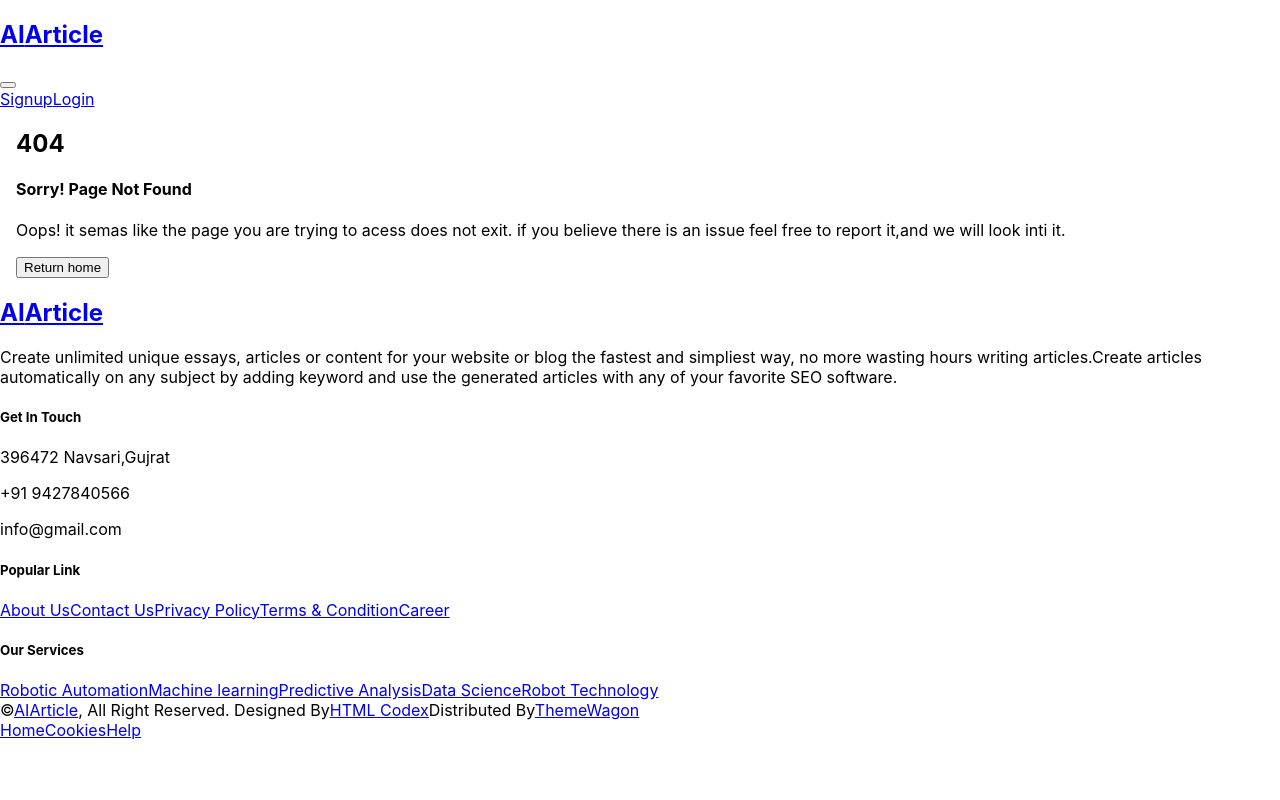
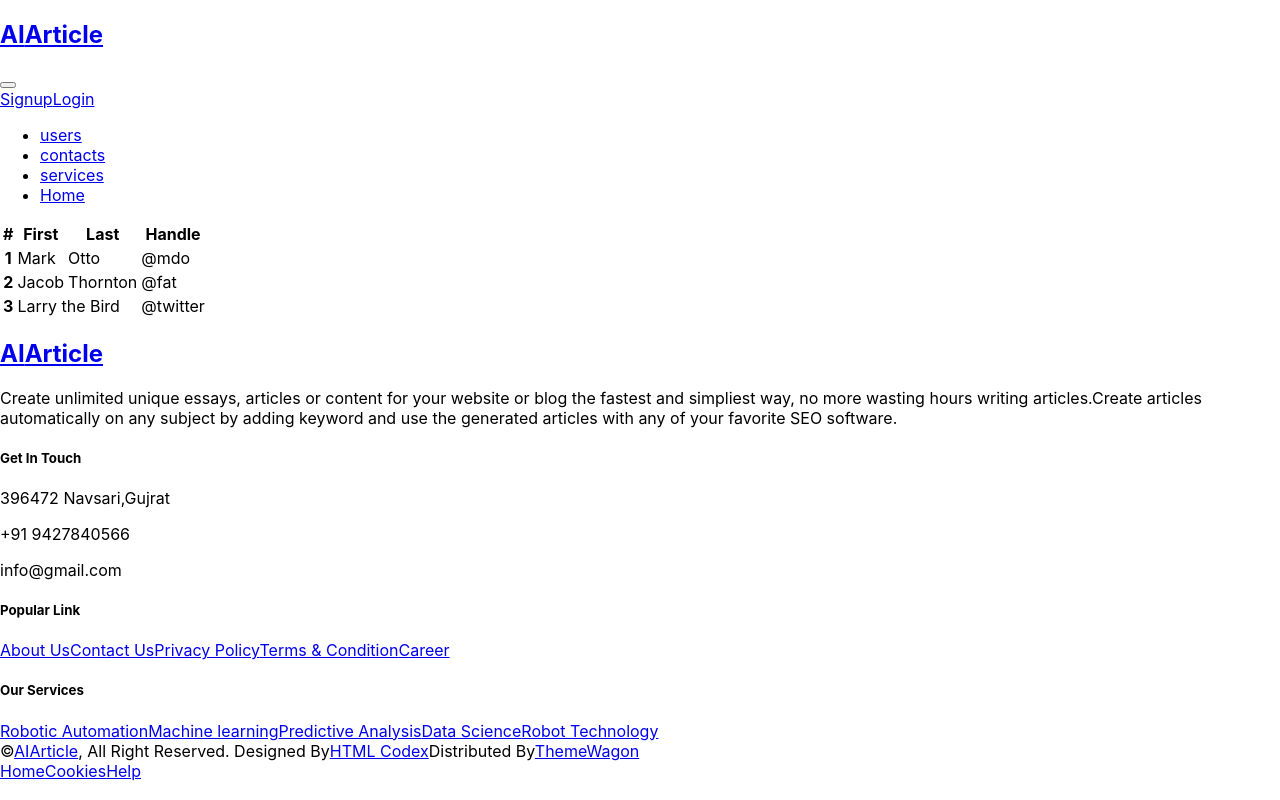
Before and after one commit to priya8926/AI_article_generator, a React (Create React App) app in the folder frontend/: page /admin/users in a window 1280 px wide. Built offline with nearby package versions, Linux system fonts and the light colour scheme; the HTML template or start-up script is replaced by a standard one.

Commit message:
admin panel created

```diff
--- a/frontend/src/App.js
+++ b/frontend/src/App.js
@@ -1,7 +1,8 @@
+/* eslint-disable react/jsx-pascal-case */
 import './App.css';
 import Main_content from './components/Main_content';
 import Navbar from './components/Navbar';
-import { BrowserRouter, Route, Routes } from 'react-router-dom'
+import { Route, Routes } from 'react-router-dom'
 import Subscription from './components/Subscription';
 import Signup from './components/Signup';
 import Login from './components/Login';
@@ -15,6 +16,8 @@
 import About from './components/About'
 import Contact from './components/Contact'
 import Service from './components/Service'
+import Dashboard from './components/AdminLayout/Dashboard';
+import AdminUser from './components/AdminUser';
 // import Faq from './components/Faq';
 
 function App() {
@@ -28,7 +31,7 @@
         <Route path="/home" element={<Main_content />} />
         <Route path="/subscription" element={<Subscription />} />
         <Route path='/history' element={<History />} />
-        <Route path='/getarticle/:id' element={<GetArticleHistory/>} />
+        <Route path='/getarticle/:id' element={<GetArticleHistory />} />
         <Route path='/category/:id' element={<SaveArticle />} />
         <Route path='/signup' element={<Signup />} />
         <Route path='/about' element={<About />} />
@@ -38,8 +41,14 @@
         <Route path='/paymentsuccess' element={<PaymentSuccess />} />
         <Route path='/logout' element={<Logout />} />
         <Route path='*' element={<PageNotFound />} />
+
+        {/* <Route path='/admin' element={<Dashboard />}>
+          <Route path='users' element={<AdminUser />} />
+        </Route> */}
+        <Route path='/admin' element={<Dashboard />} />
+        <Route path='/admin/users' element={<AdminUser />} />
       </Routes>
-      <Footer/>
+      <Footer />
     </>
   );
 }
--- /dev/null
+++ b/frontend/src/components/AdminLayout/Dashboard.js
@@ -0,0 +1,24 @@
+import React from 'react'
+import { NavLink, Outlet } from 'react-router-dom'
+
+function Dashboard() {
+    return (
+        <>
+            <header>
+                <div className="conatiner">
+                    <nav>
+                        <ul>
+                            <li><NavLink to="/admin/users"> <i className="fa-solid fa-user"></i> users </NavLink> </li>
+                            <li><NavLink to="/admin/contacts"><i className="fa-solid fa-address-card"></i> contacts </NavLink> </li>
+                            <li><NavLink to="/service"><i className="fa-solid fa-rectangle-list"></i> services </NavLink> </li>
+                            <li><NavLink to="/home"><i className="fa-solid fa-house-user"></i> Home </NavLink> </li>
+                        </ul>
+                    </nav>
+                </div>
+            </header>
+            <Outlet />
+        </>
+    )
+}
+
+export default Dashboard
--- /dev/null
+++ b/frontend/src/components/AdminUser.jsx
@@ -0,0 +1,44 @@
+import React from 'react'
+import Dashboard from './AdminLayout/Dashboard'
+
+function AdminUser() {
+    return (
+        <>
+        <Dashboard/>
+            <section className='container'>
+                <table className="table">
+                    <thead>
+                        <tr>
+                            <th scope="col">#</th>
+                            <th scope="col">First</th>
+                            <th scope="col">Last</th>
+                            <th scope="col">Handle</th>
+                        </tr>
+                    </thead>
+                    <tbody>
+                        <tr>
+                            <th scope="row">1</th>
+                            <td>Mark</td>
+                            <td>Otto</td>
+                            <td>@mdo</td>
+                        </tr>
+                        <tr>
+                            <th scope="row">2</th>
+                            <td>Jacob</td>
+                            <td>Thornton</td>
+                            <td>@fat</td>
+                        </tr>
+                        <tr>
+                            <th scope="row">3</th>
+                            <td colSpan={2}>Larry the Bird</td>
+                            <td>@twitter</td>
+                        </tr>
+                    </tbody>
+                </table>
+
+            </section>
+        </>
+    )
+}
+
+export default AdminUser
```
